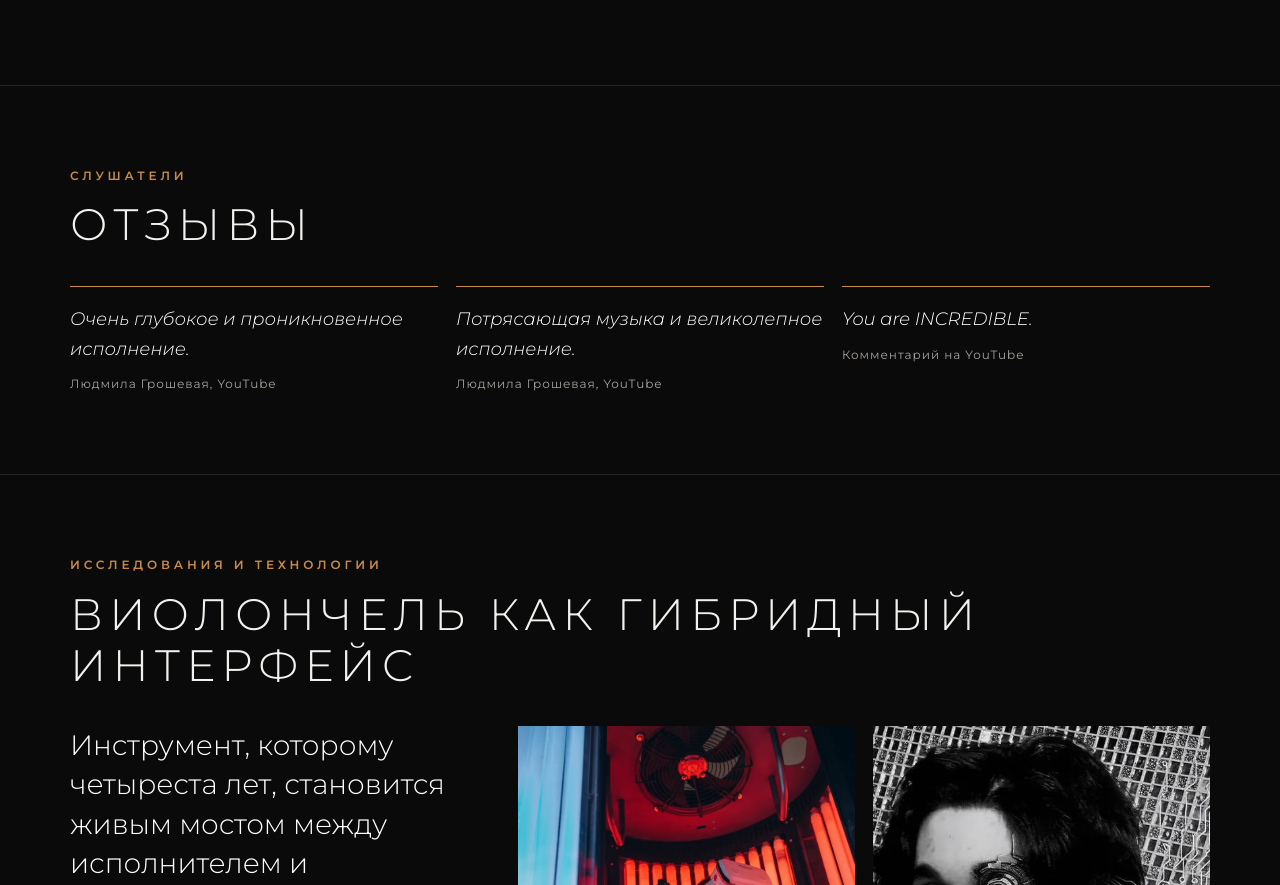
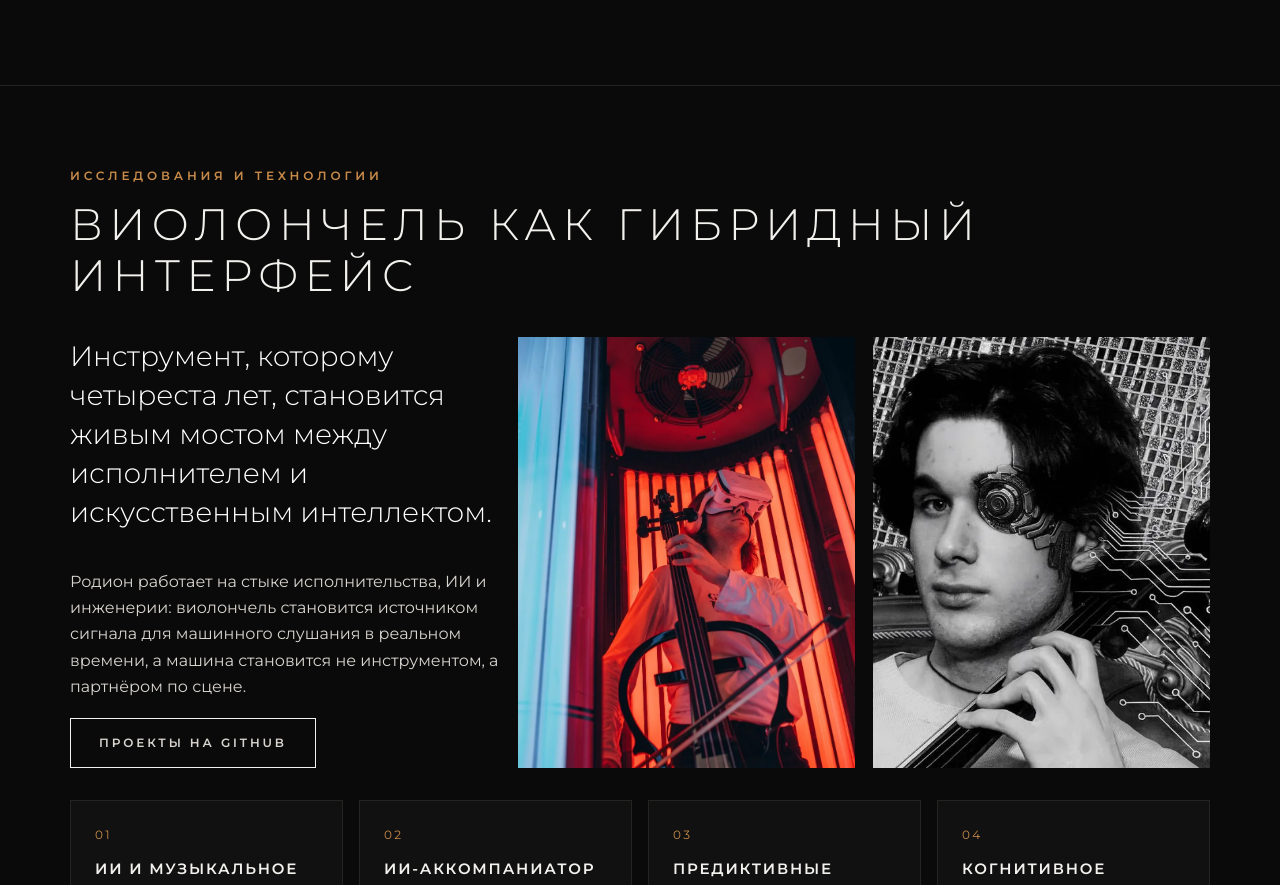
Before and after one commit to farulev/farulev.github.io, a plain HTML site: page ru/index.html in a window 1280 px wide. Shown: the part 8840-9725 px from the top of the page. Drawn offline with Linux system fonts and the light colour scheme.

Commit message:
Remove the testimonials section
The People say / quotes block was weak (two comments from the same person) and does not belong on a booking-first artist site. It is gone from English, Chinese, Korean and Russian, with unused CSS removed. About now leads straight into Research.

```diff
--- a/assets/css/style.css
+++ b/assets/css/style.css
@@ -114,12 +114,6 @@ summary{cursor:pointer;font-size:12px;letter-spacing:.22em;text-transform:upperc
   .research-top .rph{aspect-ratio:auto;min-height:420px}
 }
 .lede{font-size:clamp(20px,2.6vw,28px);font-weight:300;line-height:1.4;color:#fff;margin-bottom:18px}
-/* quotes */
-.quotes{display:grid;gap:18px}
-@media(min-width:800px){.quotes{grid-template-columns:repeat(3,1fr)}}
-.quotes figure{border-top:1px solid var(--acc);padding-top:18px}
-.quotes blockquote{font-size:18px;font-weight:300;font-style:italic;color:#fff;margin-bottom:10px}
-.quotes figcaption{font-size:12px;color:var(--mut);letter-spacing:.08em}
 /* press/contact */
 .press{display:grid;gap:24px;align-items:center}
 @media(min-width:800px){.press{grid-template-columns:2fr 1fr}}
@@ -243,7 +237,6 @@ html[lang=zh-CN] .mini a,html[lang=zh] .mini a,
 html[lang=zh-CN] .mbar a,html[lang=zh] .mbar a{letter-spacing:.06em;text-transform:none}
 html[lang=zh-CN] .tab,html[lang=zh] .tab{font-family:Montserrat,"Noto Sans SC","PingFang SC","Microsoft YaHei",sans-serif;letter-spacing:.08em;text-transform:none}
 html[lang=zh-CN] .hero blockquote,html[lang=zh] .hero blockquote,
-html[lang=zh-CN] .quotes blockquote,html[lang=zh] .quotes blockquote{font-style:normal;letter-spacing:.04em;line-height:1.6}
 html[lang=zh-CN] .hero h1,html[lang=zh] .hero h1{letter-spacing:.18em}
 .hero .tagline{font-size:15px;font-weight:300;color:#cfcac4;max-width:560px;margin:-10px 0 28px;letter-spacing:.04em;line-height:1.7}
 .follow{background:#0d0d0d}
--- a/ru/index.html
+++ b/ru/index.html
@@ -107,11 +107,6 @@
  </div>
 </div></section>
 
-<section id="quotes"><div class="wrap">
- <p class="kicker">Слушатели</p><h2>Отзывы</h2>
- <div class="quotes"><figure><blockquote>Очень глубокое и проникновенное исполнение.</blockquote><figcaption>Людмила Грошевая, YouTube</figcaption></figure><figure><blockquote>Потрясающая музыка и великолепное исполнение.</blockquote><figcaption>Людмила Грошевая, YouTube</figcaption></figure><figure><blockquote>You are INCREDIBLE.</blockquote><figcaption>Комментарий на YouTube</figcaption></figure></div>
-</div></section>
-
 <section id="research"><div class="wrap">
  <p class="kicker">Исследования и технологии</p><h2>Виолончель как гибридный интерфейс</h2>
  <div class="research-top">
```
Also changed, not shown: index.html (+0 -5 lines), ko/index.html (+0 -5 lines), zh/index.html (+0 -5 lines).
